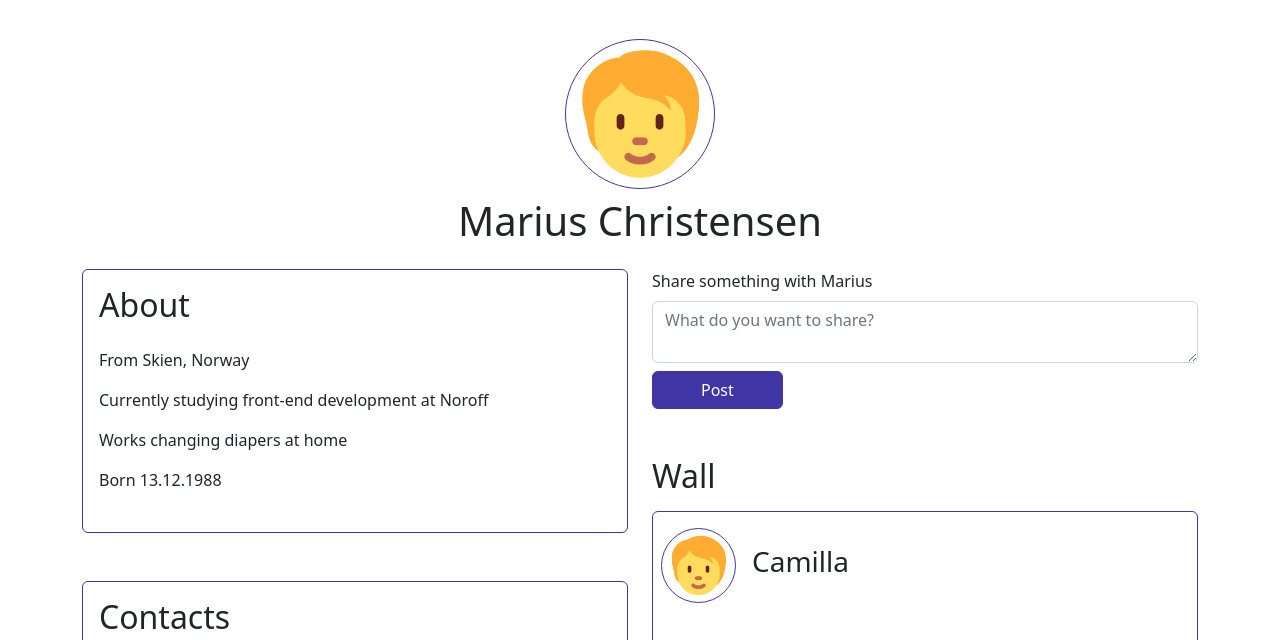
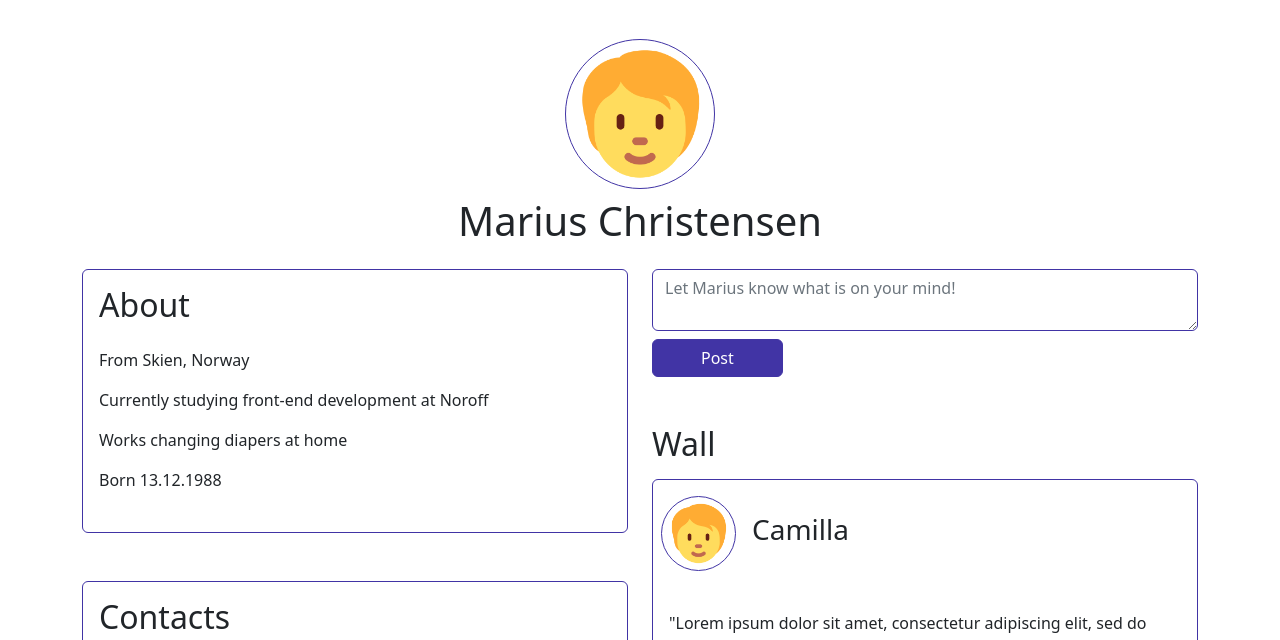
Before and after one commit to MariusChristensen/css-frameworks-ca, a website: page profile.html in a window 1280 px wide. Shown: the part 83-723 px from the top of the page. Drawn offline with nearby package versions, Linux system fonts and the light colour scheme.

Commit message:
tiny tweak

```diff
--- a/profile.html
+++ b/profile.html
@@ -90,12 +90,11 @@
             <div class="col xs-5 sm-5 md-5 d-flex flex-column justify-content-center align-items-left text-left">
               <form action="#">
                 <div class="mb-3">
-                  <label for="post" class="form-label text-left custom-label">Share something with Marius</label>
                   <div>
                     <textarea
                       id="post"
-                      class="form-control post-input"
-                      placeholder="What do you want to share?"
+                      class="form-control post-input border-primary"
+                      placeholder="Let Marius know what is on your mind!"
                       required
                       minlength="2"
                     ></textarea>
```
